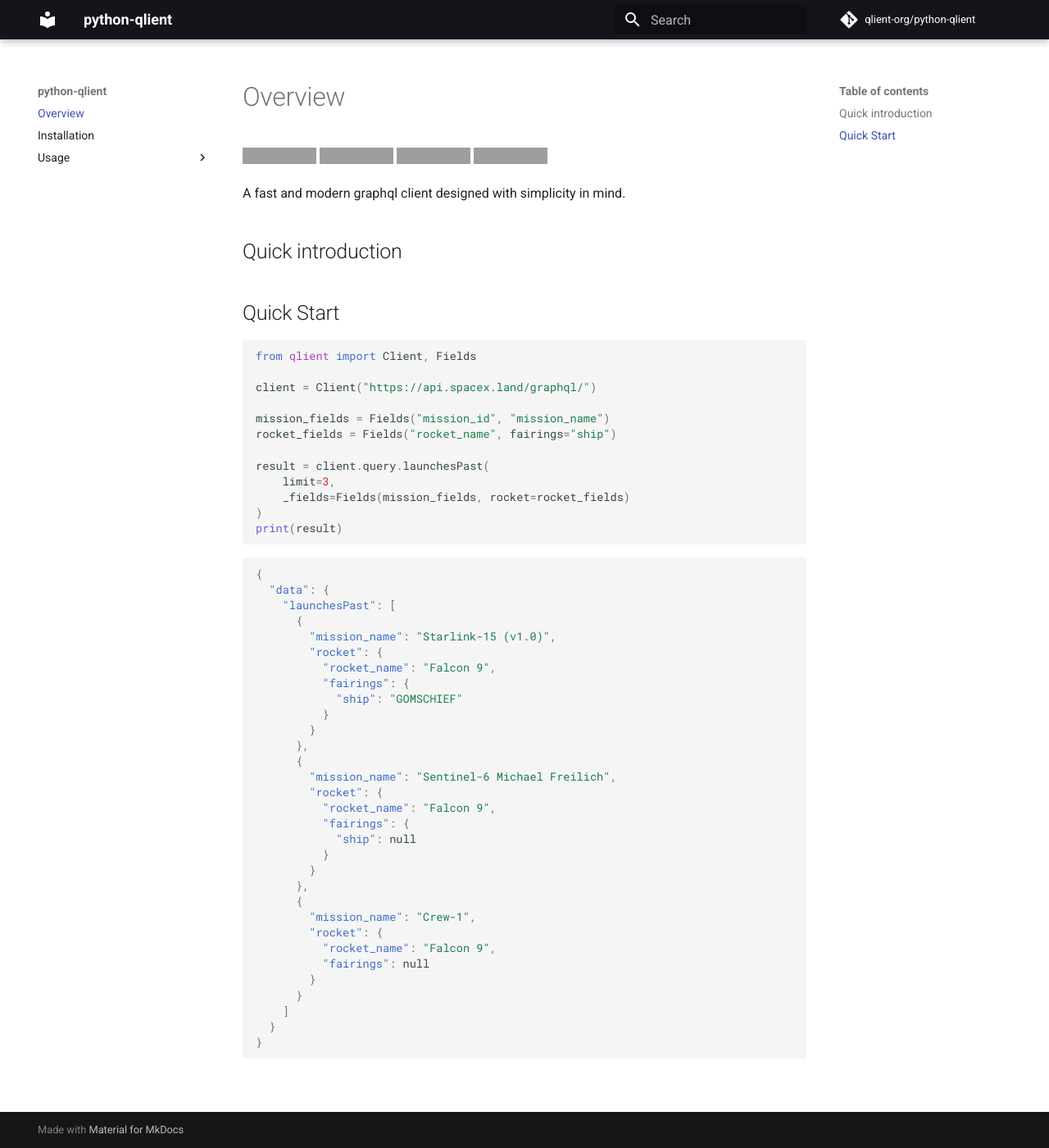
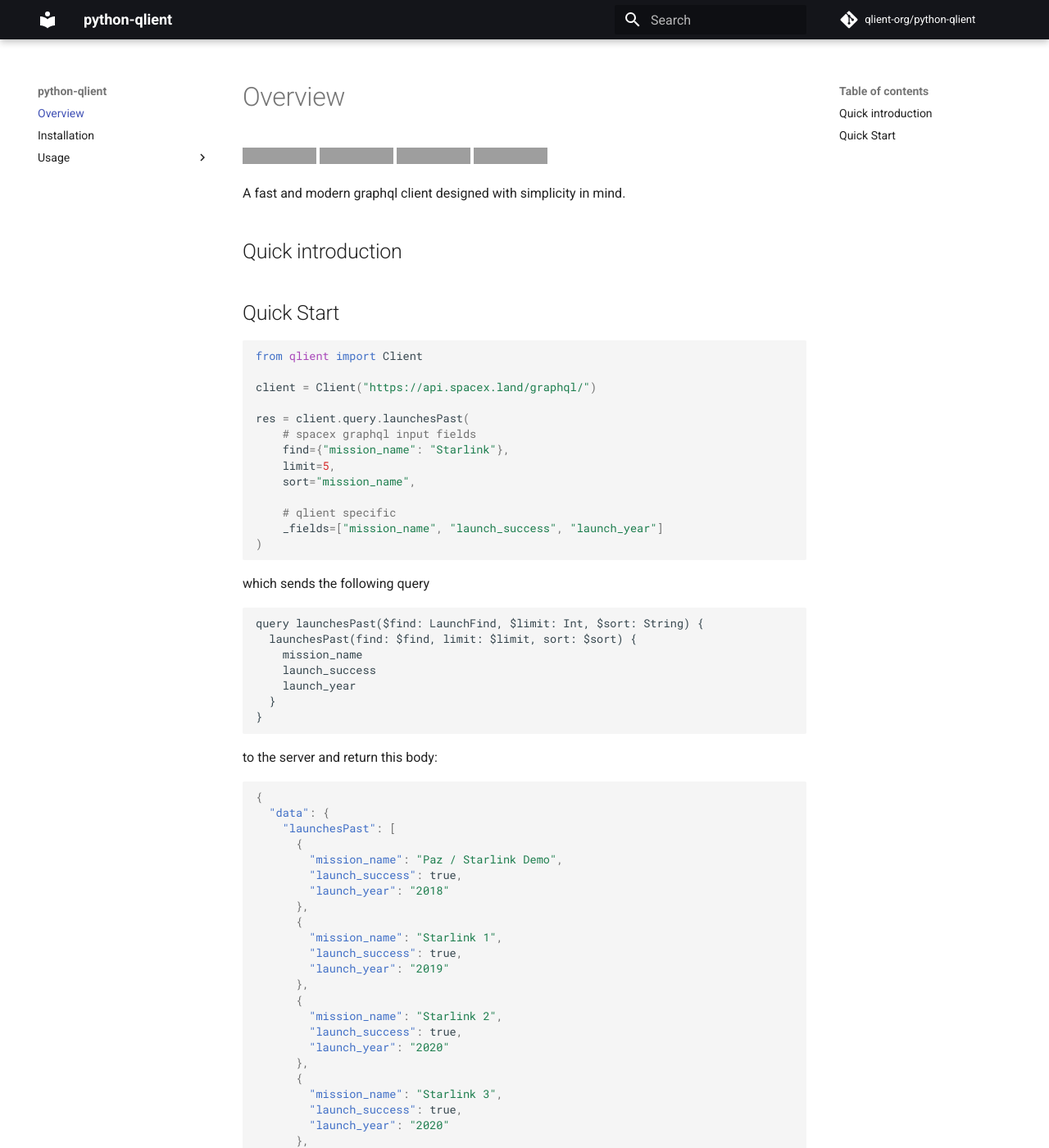
Before and after one commit to qlient-org/python-qlient, an MkDocs documentation site: the page built from docs/index.md, in a window 1280 px wide and 1400 px high. Shown: the whole window at 82% size. Built offline with MkDocs 1.6.1 and Material for MkDocs 9.7.7, drawn with Linux system fonts in a browser that asks for light colours; comment, search, counter and statistics services are not loaded; the version menu is left out; some of the changed text lies outside the part shown; grey boxes are pictures that could not be loaded.

Commit message:
[docs] update install

`````diff
--- a/docs/index.md
+++ b/docs/index.md
@@ -11,51 +11,66 @@
 
 ## Quick Start
 
-```python
-from qlient import Client, Fields
+````python
+from qlient import Client
 
 client = Client("https://api.spacex.land/graphql/")
 
-mission_fields = Fields("mission_id", "mission_name")
-rocket_fields = Fields("rocket_name", fairings="ship")
+res = client.query.launchesPast(
+    # spacex graphql input fields
+    find={"mission_name": "Starlink"},
+    limit=5,
+    sort="mission_name",
 
-result = client.query.launchesPast(
-    limit=3,
-    _fields=Fields(mission_fields, rocket=rocket_fields)
+    # qlient specific
+    _fields=["mission_name", "launch_success", "launch_year"]
 )
-print(result)
+````
+
+which sends the following query
+
+```gql
+query launchesPast($find: LaunchFind, $limit: Int, $sort: String) {
+  launchesPast(find: $find, limit: $limit, sort: $sort) {
+    mission_name
+    launch_success
+    launch_year
+  }
+}
 ```
 
-```json
+to the server and return this body:
+
+````json
 {
   "data": {
     "launchesPast": [
       {
-        "mission_name": "Starlink-15 (v1.0)",
-        "rocket": {
-          "rocket_name": "Falcon 9",
-          "fairings": {
-            "ship": "GOMSCHIEF"
-          }
-        }
+        "mission_name": "Paz / Starlink Demo",
+        "launch_success": true,
+        "launch_year": "2018"
       },
       {
-        "mission_name": "Sentinel-6 Michael Freilich",
-        "rocket": {
-          "rocket_name": "Falcon 9",
-          "fairings": {
-            "ship": null
-          }
-        }
+        "mission_name": "Starlink 1",
+        "launch_success": true,
+        "launch_year": "2019"
       },
       {
-        "mission_name": "Crew-1",
-        "rocket": {
-          "rocket_name": "Falcon 9",
-          "fairings": null
-        }
+        "mission_name": "Starlink 2",
+        "launch_success": true,
+        "launch_year": "2020"
+      },
+      {
+        "mission_name": "Starlink 3",
+        "launch_success": true,
+        "launch_year": "2020"
+      },
+      {
+        "mission_name": "Starlink 4",
+        "launch_success": true,
+        "launch_year": "2020"
       }
     ]
   }
 }
-```
+````
`````
Also changed, not shown: docs/install.md (+7 -1 lines).
